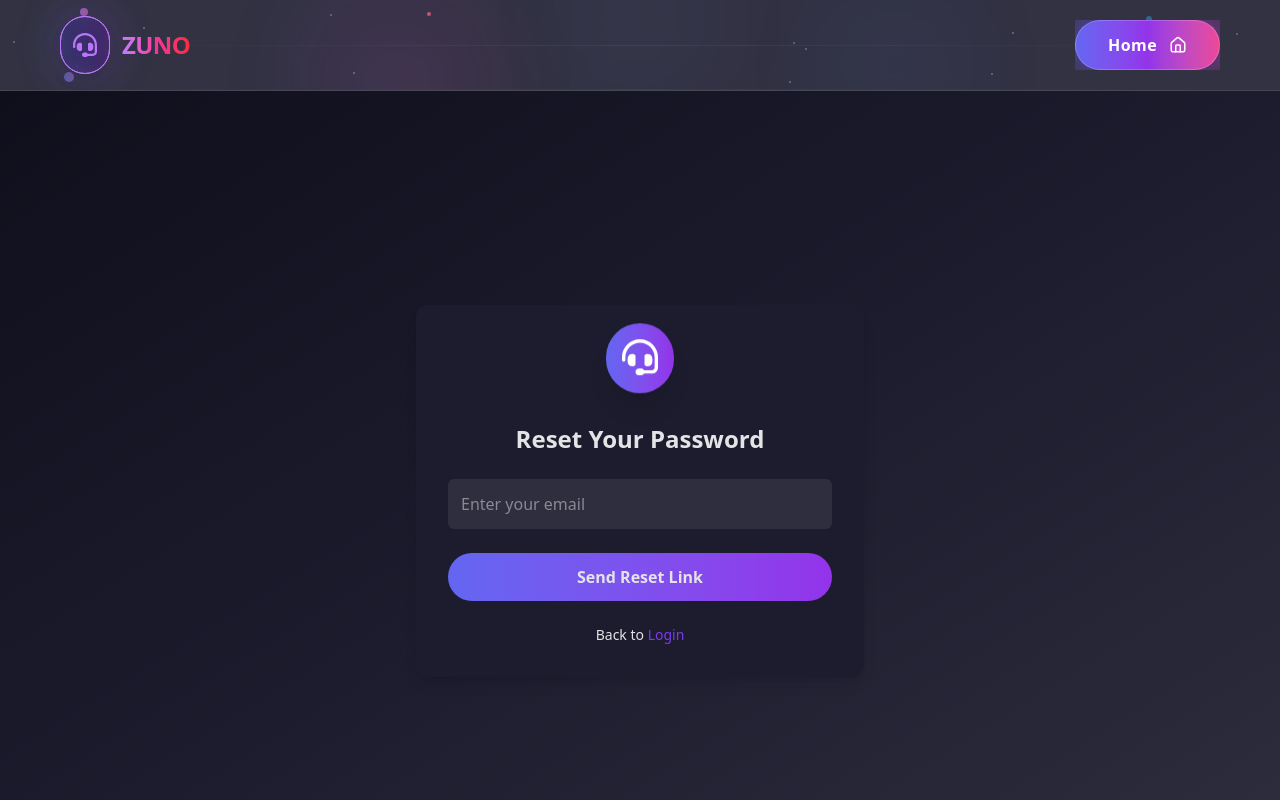
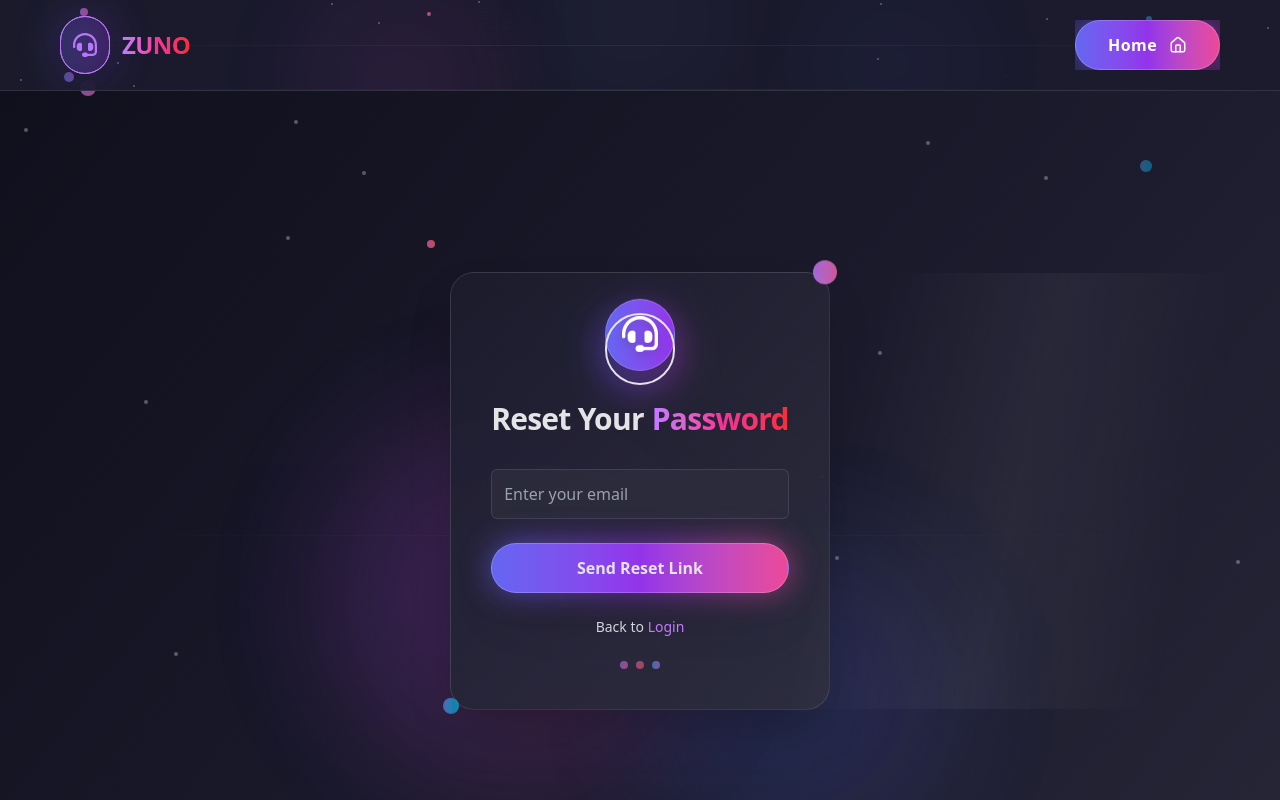
Before and after one commit to Rudra212545/Zuno, a React (Vite) app in the folder frontend/: page /forgot-password in a window 1280 px wide. Shown: the top 800 px of the page. Built offline with nearby package versions, Linux system fonts and the light colour scheme.

Commit message:
updated forgot password page

```diff
--- a/frontend/src/pages/ForgotPasswordPage.jsx
+++ b/frontend/src/pages/ForgotPasswordPage.jsx
@@ -1,44 +1,175 @@
-// pages/ForgotPasswordPage.jsx
 import React from "react";
 import Navbar2 from "../components/Navbar2";
 import Footer from "../components/Footer";
 import { Link } from "react-router-dom";
 import { FontAwesomeIcon } from '@fortawesome/react-fontawesome';
 import { faHeadset } from '@fortawesome/free-solid-svg-icons';
-
+import { Sparkles, MessageCircle } from 'lucide-react';
 
 const ForgotPasswordPage = () => {
   return (
-    <div>
+    <div className="min-h-screen flex flex-col bg-gradient-to-br from-[#0f0f1c] via-[#1c1c2e] to-[#2e2e3e] relative overflow-hidden">
+      {/* Enhanced animated background elements */}
+      <div className="absolute inset-0 overflow-hidden pointer-events-none">
+        {/* Main gradient orbs */}
+        <div className="absolute top-1/4 left-1/4 w-96 h-96 bg-gradient-to-r from-purple-500/20 to-pink-500/20 rounded-full blur-3xl animate-pulse"></div>
+        <div className="absolute top-1/3 right-1/4 w-80 h-80 bg-gradient-to-r from-blue-500/15 to-indigo-500/15 rounded-full blur-3xl animate-pulse delay-1000"></div>
+        <div className="absolute bottom-1/4 left-1/2 transform -translate-x-1/2 w-72 h-72 bg-gradient-to-r from-cyan-500/10 to-purple-500/10 rounded-full blur-3xl animate-pulse delay-2000"></div>
+
+        {/* Floating geometric shapes */}
+        <div className="absolute top-20 left-20 w-4 h-4 bg-gradient-to-r from-purple-400 to-pink-400 rounded-full animate-float opacity-60"></div>
+        <div className="absolute top-40 right-32 w-3 h-3 bg-gradient-to-r from-blue-400 to-cyan-400 rounded-full animate-float delay-1000 opacity-40"></div>
+        <div className="absolute bottom-32 left-16 w-5 h-5 bg-gradient-to-r from-indigo-400 to-purple-400 rounded-full animate-float delay-2000 opacity-50"></div>
+        <div className="absolute top-60 left-1/3 w-2 h-2 bg-gradient-to-r from-pink-400 to-red-400 rounded-full animate-float delay-3000 opacity-70"></div>
+
+        {/* Animated lines */}
+        <div className="absolute top-1/2 left-0 w-full h-px bg-gradient-to-r from-transparent via-purple-500/20 to-transparent animate-pulse"></div>
+        <div className="absolute top-1/3 left-0 w-full h-px bg-gradient-to-r from-transparent via-blue-500/10 to-transparent animate-pulse delay-1500"></div>
+      </div>
+
+      {/* Floating particles */}
+      <div className="absolute inset-0 overflow-hidden pointer-events-none">
+        {[...Array(30)].map((_, i) => (
+          <div
+            key={i}
+            className="absolute w-1 h-1 bg-white/30 rounded-full animate-float"
+            style={{
+              left: `${Math.random() * 100}%`,
+              top: `${Math.random() * 100}%`,
+              animationDelay: `${Math.random() * 5}s`,
+              animationDuration: `${3 + Math.random() * 4}s`
+            }}
+          ></div>
+        ))}
+      </div>
+
       <Navbar2 />
-      <div className="min-h-screen flex items-center justify-center bg-gradient-to-br from-[#0f0f1c] via-[#1c1c2e] to-[#2e2e3e] p-6">
-        <div className="bg-[#1c1c2e] rounded-xl shadow-lg p-8 max-w-md w-full text-[#e4e4e7]">
+      <div className="min-h-screen flex items-center justify-center p-6 relative z-10">
+        <div className="relative group">
+          {/* Enhanced glow effect behind form */}
+          <div className="absolute inset-0 bg-gradient-to-r from-purple-500/20 via-pink-500/20 to-blue-500/20 rounded-3xl blur-2xl opacity-0 group-hover:opacity-100 transition-opacity duration-500 scale-110"></div>
+
+          {/* Main form container with enhanced effects */}
+          <div className="relative bg-gradient-to-br from-[#1c1c2e]/90 to-[#2e2e3e]/90 backdrop-blur-xl rounded-3xl shadow-2xl p-10 max-w-md w-full text-[#e4e4e7] transition-all duration-300 border border-white/10 group-hover:border-purple-400/30 group-hover:shadow-purple-500/25">
+            {/* Floating decorative elements */}
+            <div className="absolute -top-2 -right-2 w-6 h-6 bg-gradient-to-r from-purple-400 to-pink-400 rounded-full animate-bounce opacity-80 group-hover:animate-pulse"></div>
+            <div className="absolute -bottom-2 -left-2 w-4 h-4 bg-gradient-to-r from-blue-400 to-cyan-400 rounded-full animate-bounce delay-500 opacity-60 group-hover:animate-pulse"></div>
+
+            {/* Shine effect */}
+            <div className="absolute inset-0 bg-gradient-to-r from-transparent via-white/5 to-transparent transform -skew-x-12 translate-x-full group-hover:translate-x-[-200%] transition-transform duration-1000 rounded-3xl"></div>
+
             {/* Animated Logo */}
-          <div className="flex justify-center mb-4">
-            <div className="bg-gradient-to-r from-[#6366F1] to-[#9333EA] rounded-full p-4 shadow-xl animate-bounce">
-              <FontAwesomeIcon icon={faHeadset} className="text-4xl text-white" />
+            <div className="flex justify-center mb-4 group/logo">
+              <div className="relative">
+                {/* Multiple glow layers behind logo */}
+                <div className="absolute inset-0 bg-gradient-to-r from-[#6366F1] via-[#9333EA] to-[#ec4899] rounded-full p-8 blur-xl opacity-50 animate-pulse group-hover/logo:opacity-75 transition-opacity duration-500"></div>
+                <div className="absolute inset-0 bg-gradient-to-r from-[#6366F1] to-[#9333EA] rounded-full p-6 blur-lg opacity-30 group-hover/logo:opacity-50 transition-opacity duration-300"></div>
+
+                {/* Main logo container */}
+                <div className="relative bg-gradient-to-r from-[#6366F1] to-[#9333EA] rounded-full p-4 shadow-xl animate-bounce hover:animate-none transition-all duration-500 group-hover/logo:scale-110 group-hover/logo:shadow-purple-500/50 border border-white/20">
+                  <FontAwesomeIcon icon={faHeadset} className="text-4xl text-white drop-shadow-lg" />
+
+                  {/* Floating mini sparkles */}
+                  <div className="absolute -top-1 -right-1 opacity-0 group-hover/logo:opacity-100 transition-opacity duration-300 animate-bounce delay-500">
+                    <div className="w-2 h-2 bg-pink-400 rounded-full animate-pulse"></div>
+                  </div>
+                  <div className="absolute -bottom-1 -left-1 opacity-0 group-hover/logo:opacity-100 transition-opacity duration-300 animate-bounce delay-1000">
+                    <div className="w-1.5 h-1.5 bg-cyan-400 rounded-full animate-pulse"></div>
                   </div>
                 </div>
-          <h2 className="text-2xl font-bold mb-6 text-center">Reset Your Password</h2>
-          <form className="flex flex-col gap-6" onSubmit={(e) => e.preventDefault()}>
+
+                {/* Rotating ring */}
+                <div className="absolute inset-0 rounded-full border-2 border-gradient-to-r from-purple-400/30 to-pink-400/30 animate-spin-slow"></div>
+              </div>
+            </div>
+
+            {/* Enhanced heading */}
+            <div className="relative mb-8">
+              <h2 className="text-3xl font-bold text-center tracking-tight">
+                <span className="hover:bg-gradient-to-r hover:from-purple-400 hover:via-pink-500 hover:to-red-500 hover:bg-clip-text hover:text-transparent transition-all duration-500">
+                  Reset Your
+                </span>
+                <span className="bg-gradient-to-r from-purple-400 via-pink-500 to-red-500 bg-clip-text text-transparent animate-gradient-x ml-2">
+                  Password
+                </span>
+              </h2>
+
+              {/* Decorative sparkle */}
+              <div className="absolute -top-2 right-1/4 opacity-60">
+                <div className="w-2 h-2 bg-purple-400 rounded-full animate-ping"></div>
+              </div>
+            </div>
+
+            {/* Enhanced form */}
+            <form className="flex flex-col gap-6 group/form" onSubmit={(e) => e.preventDefault()}>
+              {/* Enhanced email input */}
+              <div className="relative group/email">
                 <input
                   type="email"
                   placeholder="Enter your email"
-              className="p-3 rounded-md bg-[#2e2e3e] border border-transparent focus:outline-none focus:border-purple-500"
+                  className="w-full p-3 rounded-md bg-[#2e2e3e]/80 backdrop-blur-sm border border-white/10 focus:border-purple-500 group-hover/email:border-purple-400/50 focus:shadow-purple-500/25 focus:outline-none focus:shadow-lg hover:bg-[#2e2e3e]/90 placeholder-gray-400 transition-all duration-300"
                   required
                 />
+
+                {/* Input glow effect */}
+                <div className="absolute inset-0 bg-gradient-to-r from-purple-500/10 to-pink-500/10 rounded-md blur-lg opacity-0 group-hover/email:opacity-100 transition-opacity duration-300 pointer-events-none"></div>
+              </div>
+
+              {/* Enhanced submit button */}
+              <div className="relative group/submit">
+                {/* Button glow effect */}
+                <div className="absolute inset-0 bg-gradient-to-r from-[#6366F1] via-[#9333EA] to-[#ec4899] rounded-full blur-lg opacity-75 group-hover/submit:opacity-100 transition-opacity duration-500 animate-pulse"></div>
+
                 <button
                   type="submit"
-              className="bg-gradient-to-r from-[#6366F1] to-[#9333EA] py-3 rounded-full font-bold hover:scale-105 transition-transform"
+                  className="relative w-full bg-gradient-to-r from-[#6366F1] via-[#9333EA] to-[#ec4899] py-3 rounded-full font-bold hover:scale-110 transition-all duration-500 shadow-2xl hover:shadow-purple-500/50 border border-white/20 group-hover/submit:border-white/40 overflow-hidden"
                 >
-              Send Reset Link
+                  {/* Button shine effect */}
+                  <div className="absolute inset-0 bg-gradient-to-r from-transparent via-white/20 to-transparent transform -skew-x-12 translate-x-full group-hover/submit:translate-x-[-200%] transition-transform duration-1000"></div>
+
+                  {/* Floating particles inside button */}
+                  <div className="absolute inset-0 overflow-hidden rounded-full">
+                    {[...Array(3)].map((_, i) => (
+                      <div
+                        key={i}
+                        className="absolute w-1 h-1 bg-white/40 rounded-full opacity-0 group-hover/submit:opacity-100 transition-opacity duration-300"
+                        style={{
+                          left: `${20 + i * 30}%`,
+                          top: `${30 + i * 20}%`,
+                          animationDelay: `${i * 200}ms`
+                        }}
+                      ></div>
+                    ))}
+                  </div>
+
+                  <span className="relative z-10 group-hover/submit:animate-pulse">Send Reset Link</span>
+
+                  {/* Mini sparkle effect */}
+                  <div className="absolute -top-1 -right-1 opacity-0 group-hover/submit:opacity-100 transition-opacity duration-300">
+                    <Sparkles className="w-3 h-3 text-yellow-300 animate-pulse" />
+                  </div>
                 </button>
+              </div>
             </form>
-          <div className="mt-6 text-sm text-center">
+
+            {/* Enhanced link */}
+            <div className="mt-6 text-sm text-center text-gray-300 relative">
+              <p>
                 Back to{" "}
-            <Link to="/login" className="text-[#7c3aed] hover:underline">
+                <Link to="/login" className="text-purple-400 hover:text-pink-400 hover:underline transition-colors duration-300 hover:bg-gradient-to-r hover:from-purple-400 hover:to-pink-400 hover:bg-clip-text hover:text-transparent">
                   Login
                 </Link>
+              </p>
+            </div>
+
+            {/* Additional decorative elements */}
+            <div className="flex justify-center mt-6 opacity-60">
+              <div className="flex gap-2">
+                <div className="w-2 h-2 bg-gradient-to-r from-purple-400 to-pink-400 rounded-full animate-pulse"></div>
+                <div className="w-2 h-2 bg-gradient-to-r from-pink-400 to-red-400 rounded-full animate-pulse delay-500"></div>
+                <div className="w-2 h-2 bg-gradient-to-r from-blue-400 to-purple-400 rounded-full animate-pulse delay-1000"></div>
+              </div>
+            </div>
           </div>
         </div>
       </div>
```
Lines whose indentation alone changed are shown as unchanged.
